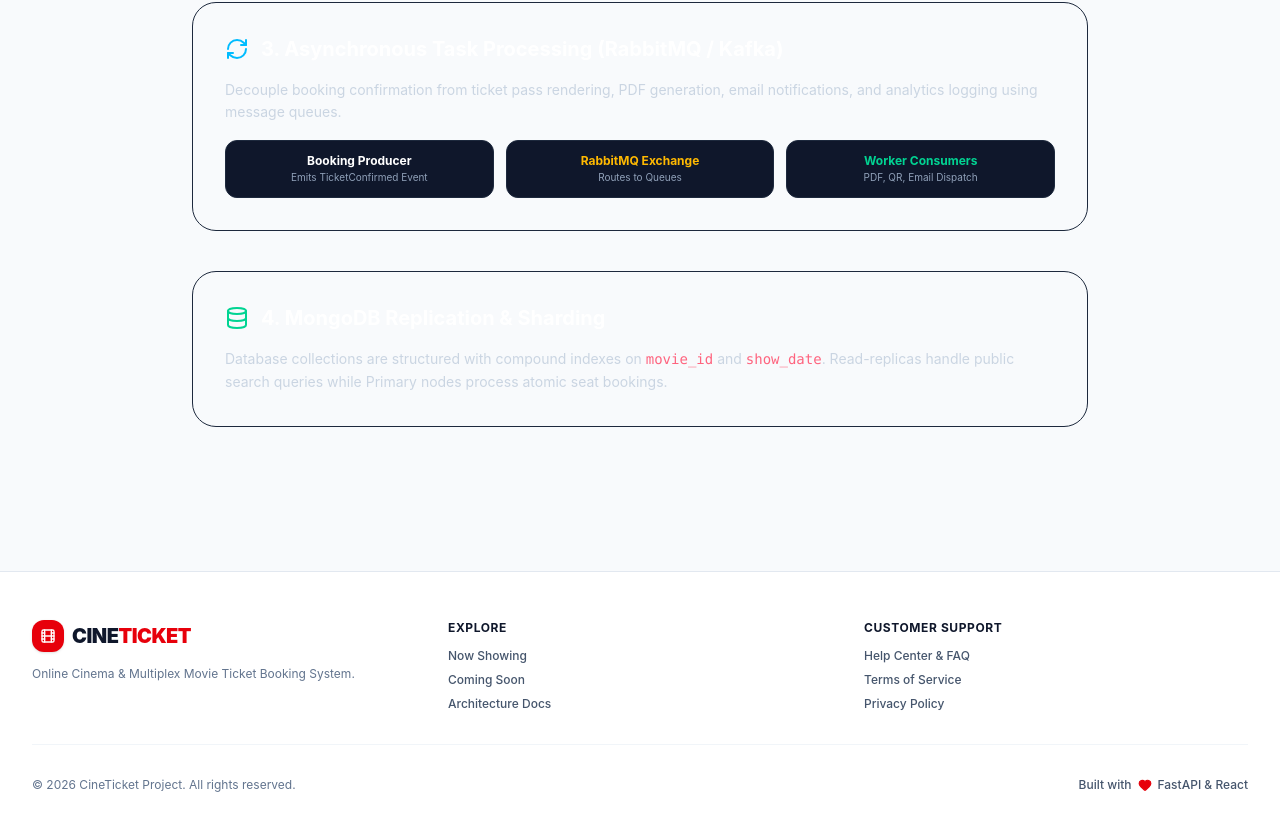
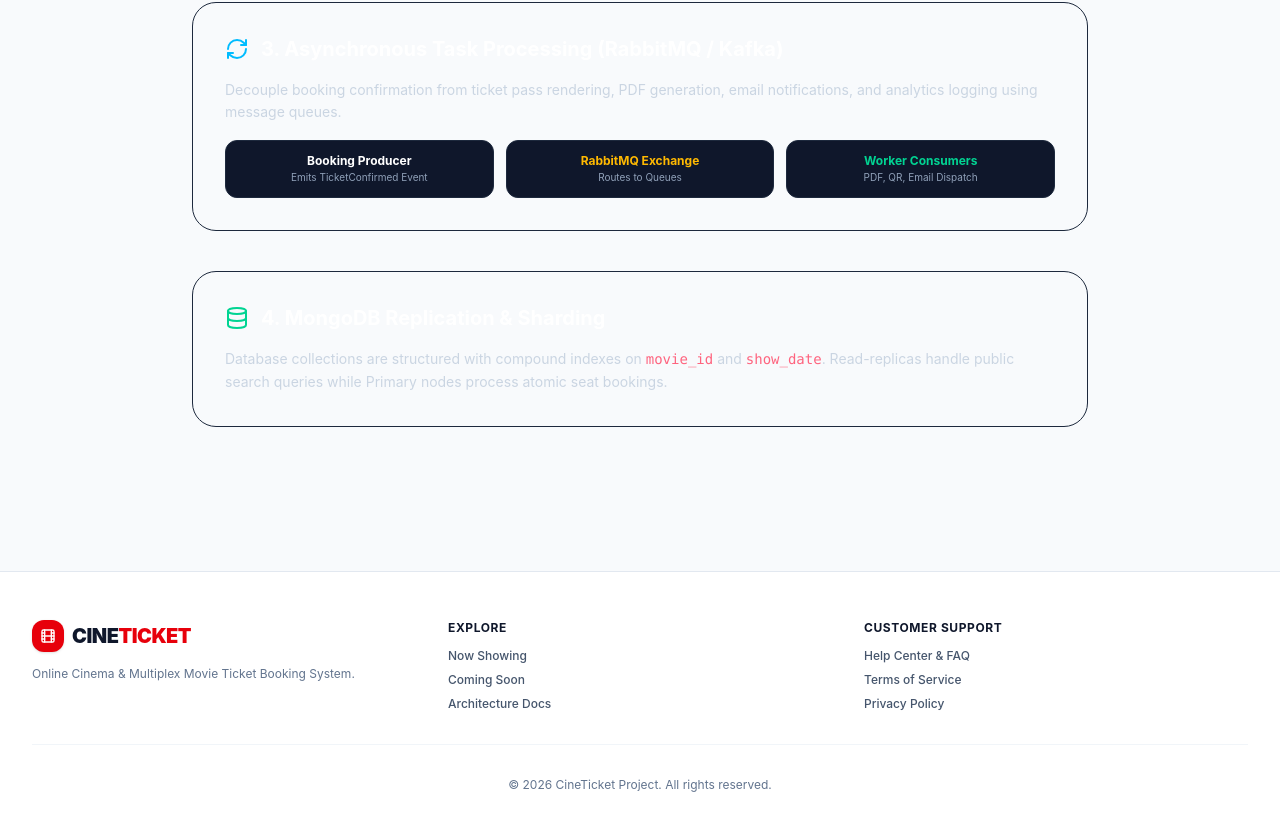
Before and after one commit to Sumit12312299/movie-ticket-booking-, a React app in the folder frontend/: page /system-design in a window 1280 px wide. Shown: the part 855-1686 px from the top of the page. Built offline with nearby package versions, Linux system fonts and the light colour scheme; the HTML template or start-up script is replaced by a standard one.

Commit message:
style: remove 'Built with FastAPI & React' text from Footer

```diff
--- a/frontend/src/components/Footer.jsx
+++ b/frontend/src/components/Footer.jsx
@@ -1,5 +1,5 @@
 import React from 'react';
-import { Film, Heart } from 'lucide-react';
+import { Film } from 'lucide-react';
 
 export default function Footer() {
   return (
@@ -42,13 +42,8 @@ export default function Footer() {
           </div>
         </div>
 
-        <div className="pt-8 border-t border-slate-100 text-center text-xs text-slate-500 flex flex-col sm:flex-row items-center justify-between gap-4">
+        <div className="pt-8 border-t border-slate-100 text-center text-xs text-slate-500">
           <p>© 2026 CineTicket Project. All rights reserved.</p>
-          <div className="flex items-center gap-1.5 text-slate-600 font-medium">
-            <span>Built with</span>
-            <Heart className="w-3.5 h-3.5 text-red-600 fill-red-600" />
-            <span>FastAPI & React</span>
-          </div>
         </div>
       </div>
     </footer>
```
